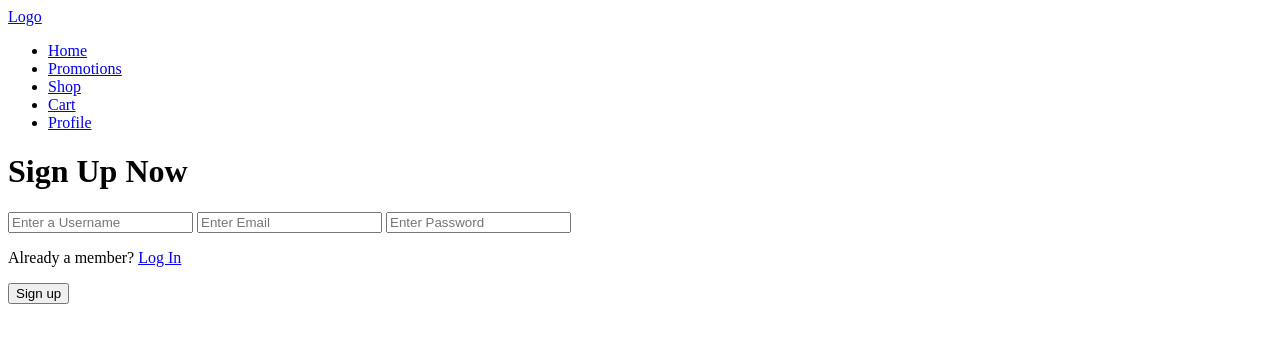
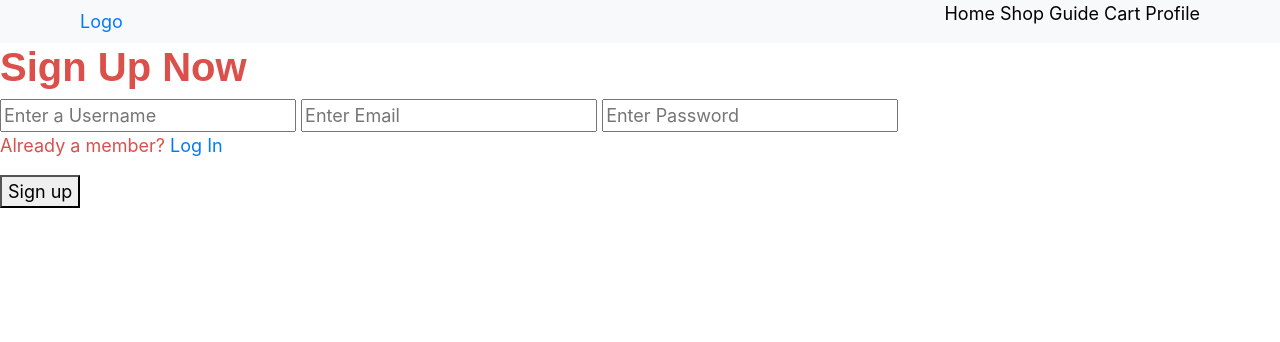
Before and after one commit to hao199/Brews-Co, a website: page dist/signup.html in a window 1280 px wide. Shown: the top 342 px of the page. Drawn offline with nearby package versions, Linux system fonts and the light colour scheme.

Commit message:
Change font of html and nav bar

```diff
--- a/dist/signup.html
+++ b/dist/signup.html
@@ -4,19 +4,20 @@
     <meta charset="UTF-8">
     <meta http-equiv="X-UA-Compatible" content="IE=edge">
     <meta name="viewport" content="width=device-width, initial-scale=1.0">
+    <link rel="stylesheet" href="https://cdn.jsdelivr.net/npm/bootstrap@4.5.3/dist/css/bootstrap.min.css" integrity="sha384-TX8t27EcRE3e/ihU7zmQxVncDAy5uIKz4rEkgIXeMed4M0jlfIDPvg6uqKI2xXr2" crossorigin="anonymous">
+    <link rel="stylesheet" type="text/css" href="style.css">
     <title>SignUpPage</title>
 </head>
 <body>
 
     <main>
-
         <nav>
-            <div class="navbar">
+            <div class="navbar navbar-expand-lg navbar-light bg-light">
               <div><a href="#">Logo</a></div>
               <ul class="menu">
                 <li><a href="index.html">Home</a></li>
-                <li><a href="#">Promotions</a></li>
                 <li><a href="shop.html">Shop</a></li>
+                <li><a href="#">Guide</a></li>
                 <li><a href="#">Cart</a></li>
                 <li><a href="#">Profile</a></li>
               </ul>
--- a/dist/style.css
+++ b/dist/style.css
@@ -4,6 +4,15 @@ canvas {
     left: 0;
 }
 
+@font-face {
+  font-family: brewscofont;
+  src: url(SatrevaNeue-lgJ6V.ttf);
+
+}
+
+h2 {
+  font-family: brewscofont;
+}
 
 .section
 {
```
